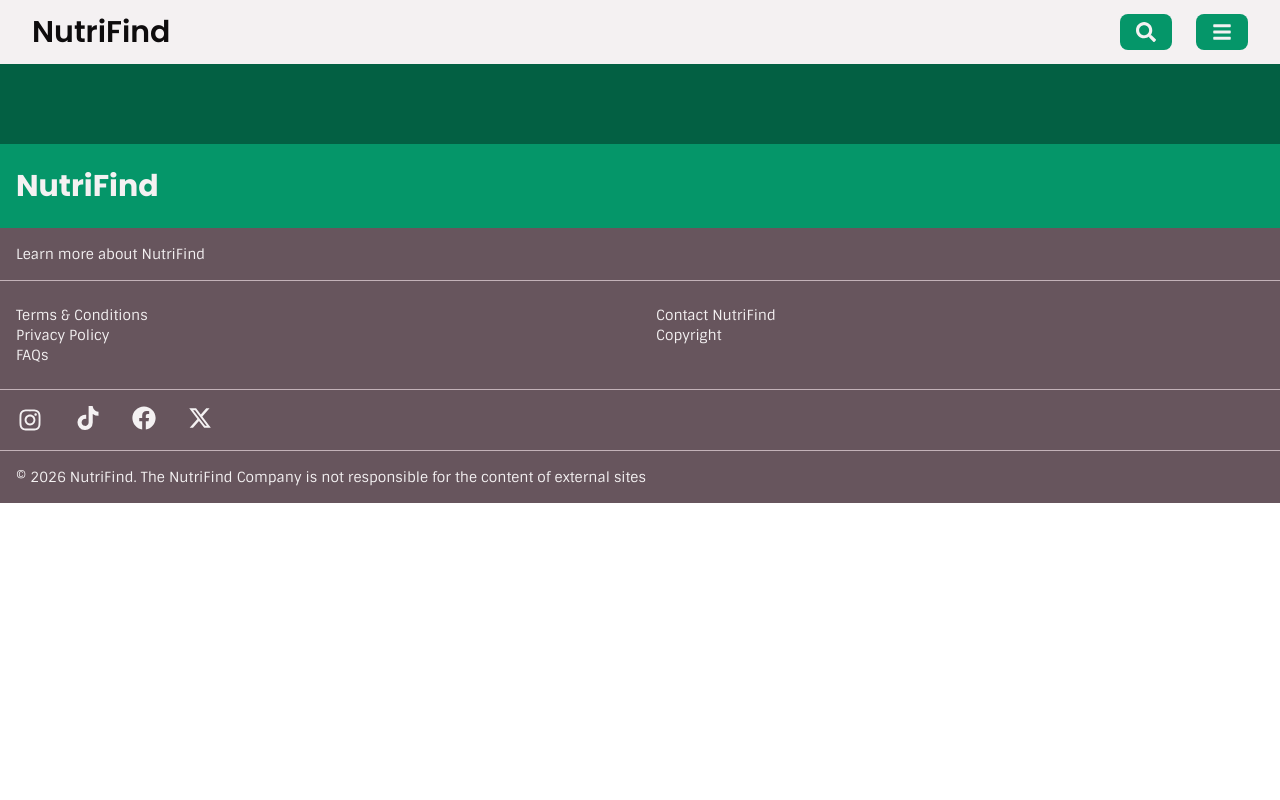
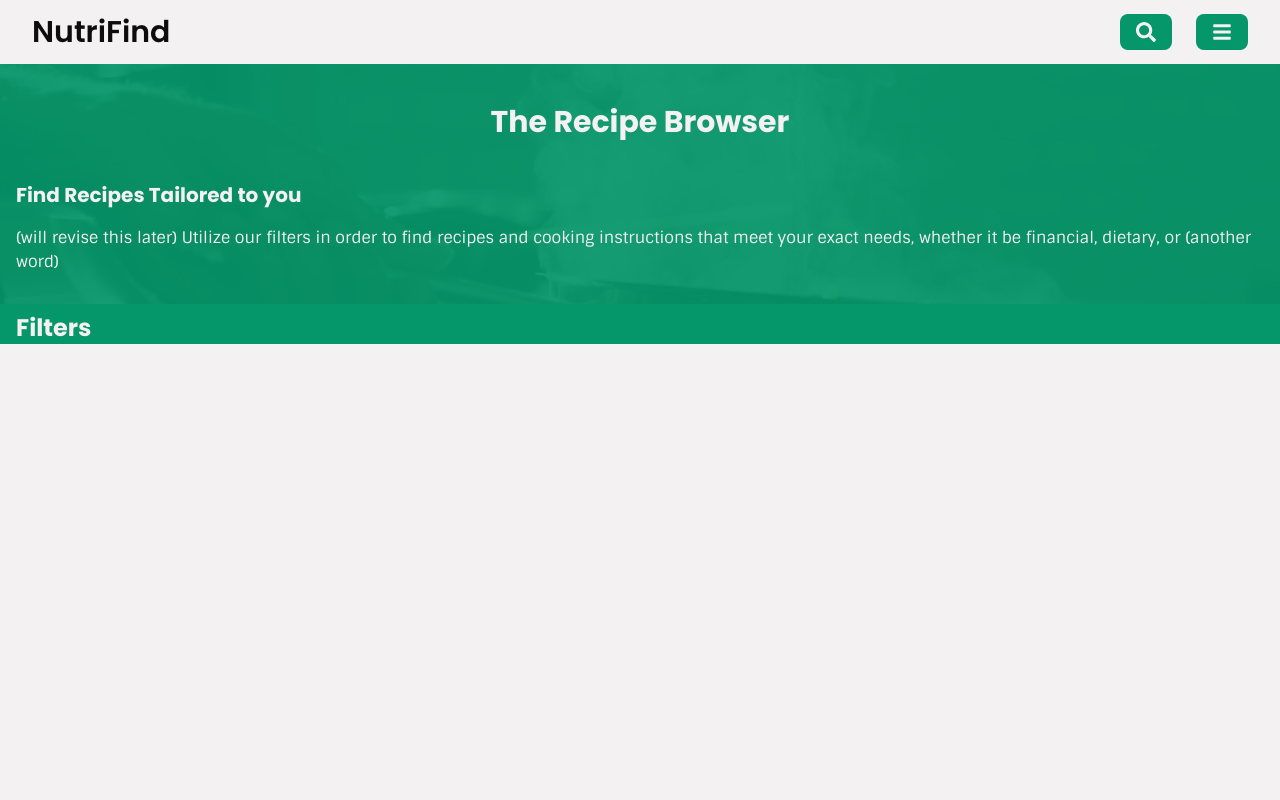
Before and after one commit to giancarloperez-cs/nutrifind, a React (Vite) app in the folder client/: page /recipes in a window 1280 px wide. Shown: the top 800 px of the page. Built offline with nearby package versions, Linux system fonts and the light colour scheme.

Commit message:
created component files for the dropdown

```diff
--- a/client/package.json
+++ b/client/package.json
@@ -10,6 +10,7 @@
     "preview": "vite preview"
   },
   "dependencies": {
+    "@tailwindplus/elements": "^1.0.22",
     "react": "^19.2.0",
     "react-dom": "^19.2.0",
     "react-icons": "^5.5.0",
--- /dev/null
+++ b/client/src/components/Dropdown.jsx
@@ -0,0 +1,8 @@
+import React from "react";
+const Dropdown = () => {
+    return(
+        <div>
+
+        </div>
+    )
+}
--- a/client/src/components/Header.jsx
+++ b/client/src/components/Header.jsx
@@ -1,7 +1,21 @@
-export default function Header({headingText, bodyText, variant="primary", onClick, className=""}){
+export default function Header({headingText, subheadingText, bodyText, variant="primary", onClick, className=""}){
     return(
-        <div className="bg-primary-600 h-screen-[vh-75%] py-10">
-
+        <div className="h-[30vh] relative bg-cover bg-center" style={{backgroundImage: "url('/images/RecipeBrowser-hero-bg.jpg')"}}>
+            <div className="absolute inset-0 bg-primary opacity-93">
+            </div>
+            <div className="relative z-10 flex flex-col h-full">
+                <div className="flex flex-col pt-10 px-4">
+                    <h1 className="text-3xl font-bold font-heading text-light text-center mb-5">
+                    {headingText}
+                    </h1>
+                </div>
+                <div className="flex flex-col items-start px-4 mt-5">
+                    <p className="text-[20px] text-light font-heading font-bold pb-4">{subheadingText}</p>
+                    <p className="text-[16px] text-light font-body">
+                        {bodyText}
+                    </p>
+                </div>
+            </div>
         </div>
     )
 }
--- /dev/null
+++ b/client/src/components/SectionTitle.jsx
@@ -0,0 +1,9 @@
+export default function SectionTitle({headerText}){
+    return(
+        <div className="h-[5vh] bg-primary">
+            <div>
+                <p className="font-heading text-light font-bold text-2xl px-4 py-2">{headerText}</p>
+            </div>
+        </div>
+    )
+}
--- a/client/src/pages/RecipeBrowser.jsx
+++ b/client/src/pages/RecipeBrowser.jsx
@@ -1,9 +1,24 @@
 import Header from "../components/Header.jsx"
+import SectionTitle from "../components/SectionTitle.jsx"
+import React, {useState} from 'react';
+
+const Dropdown = () => {
+    const [isOpen, setIsOpen] = useState (false);
+}
 
 function RecipeBrowser(){
     return(
         <div className="">
-            <Header/>
+            <Header
+            headingText={"The Recipe Browser"}
+            subheadingText={"Find Recipes Tailored to you"}
+            bodyText={"(will revise this later) Utilize our filters in order to find recipes and cooking instructions that meet your exact needs, whether it be financial, dietary, or (another word)"}
+            />
+            <SectionTitle
+            headerText={"Filters"}
+            />
+            <div className="py-90 bg-light">
+            </div>
         </div>
     )
 }
```
Also changed, not shown: client/public/images/RecipeBrowser-hero-bg.jpg (added), client/src/components/DropdownButton.jsx (added), client/src/components/DropdownContent.jsx (added), client/src/components/DropdownItem.jsx (added), 1 other file (tests, documents, lock files or other folders).
